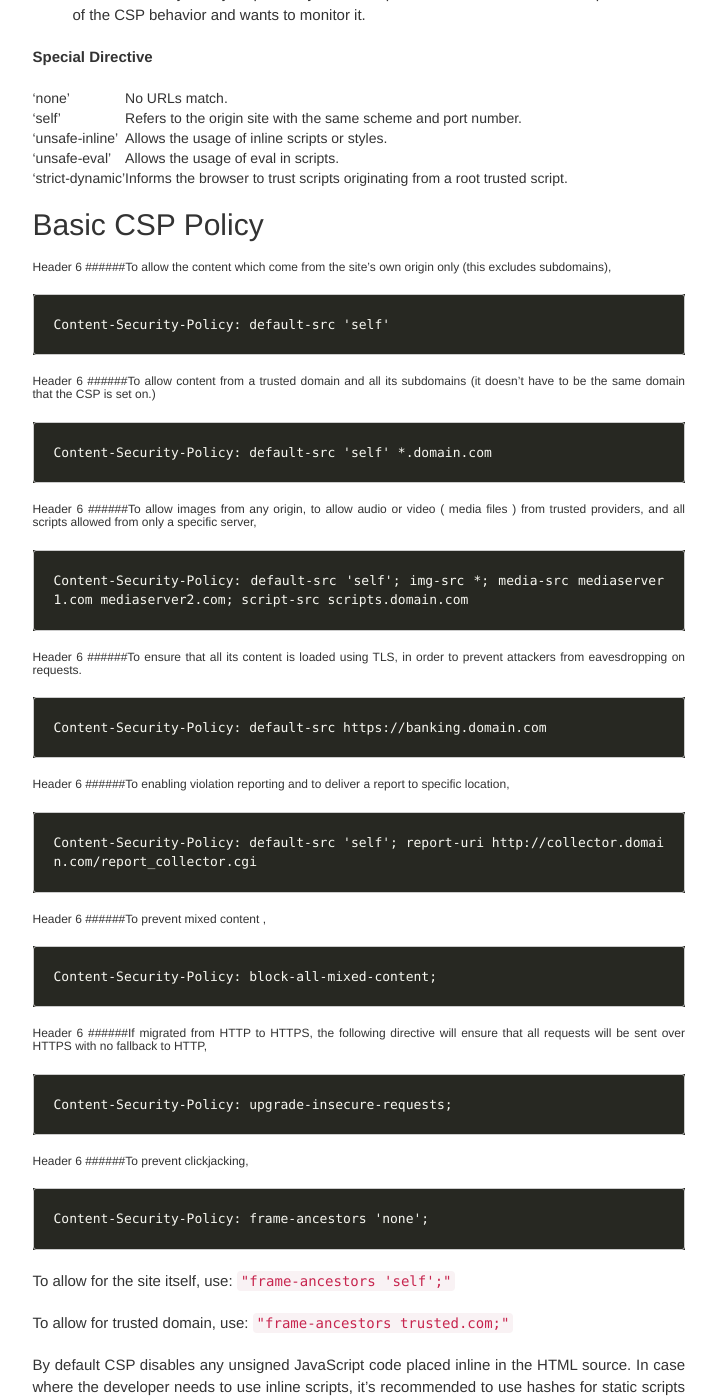
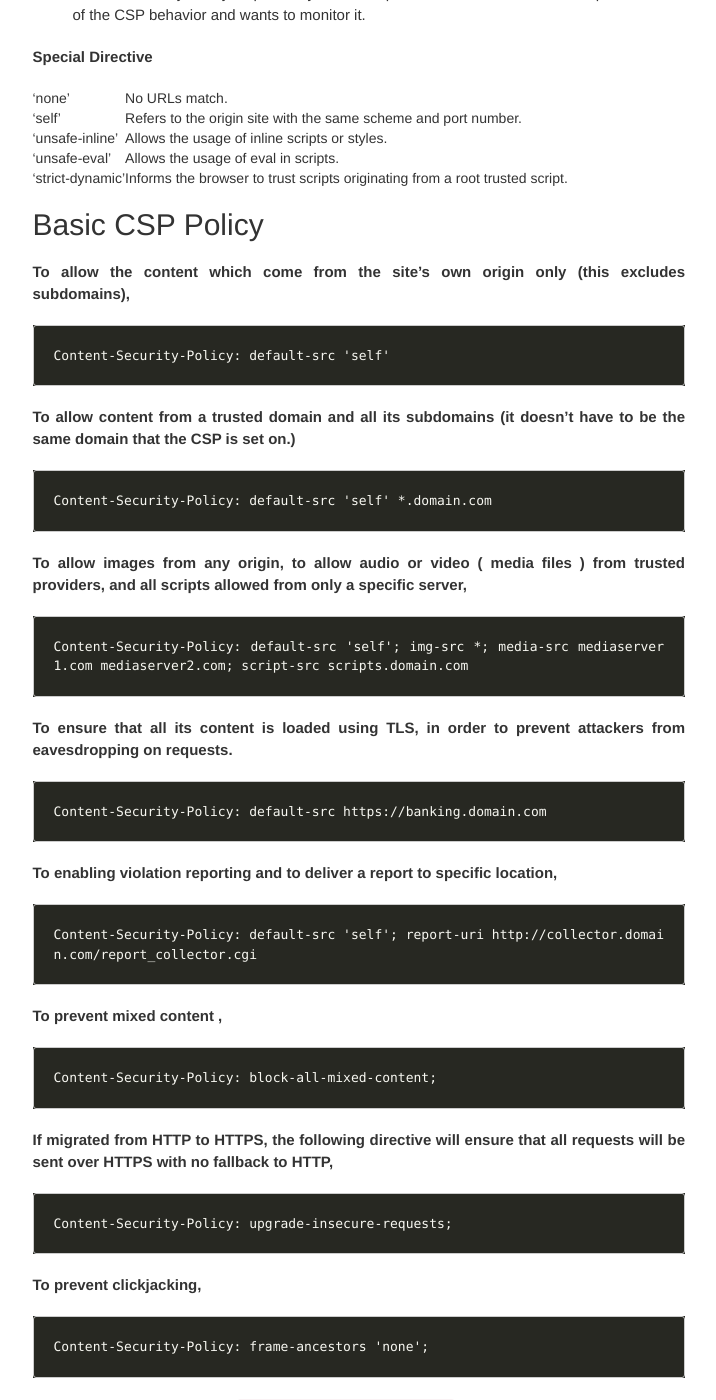
Before and after one commit to shivaGprasadh/shivaGprasadh.github.io, a Jekyll site: the page built from _posts/2020-03-02-content-security-policy.md, in a window 1280 px wide and 1400 px high, scrolled down 587 px. Shown: the whole window, without its empty margins (135-851 px from the left). Built offline with Jekyll 4.4.1, drawn with Linux system fonts in a browser that asks for light colours; nearby versions of some CDN libraries; our own code applies the rules of GitHub Pages for plain Markdown files; comment, search, counter and statistics services are not loaded.

Commit message:
Update 2020-03-02-content-security-policy.md

````diff
--- a/_posts/2020-03-02-content-security-policy.md
+++ b/_posts/2020-03-02-content-security-policy.md
@@ -11,6 +11,7 @@ The **Content Security Policy (CSP)** standard is a way to specify which resourc
 Its an another HTTP security header. you can specify the Content Security Policy through a HTTP response header called Content-Security-Policy. Then a web browser that supports CSP, such as Chrome or Firefox, parses the header information and determines which sources are trusted or not based on the instruction sent in the header.
 
 A strong CSP provides an effective second layer of protection against various types of vulnerabilities, such as cross-site scripting vulnerabilities, clickjacking, mixed content security issues, protocol downgrading and any other kind of code injections... A CSP can be used to enforce the use of Subresource Integrity (SRI).
+
 
 **Content Security Policy can be activated by following methods,**
 
@@ -30,49 +31,49 @@ A strong CSP provides an effective second layer of protection against various ty
 
 ## [](#header-4)Basic CSP Policy
 
-###### Header 6 ######To allow the content which come from the site's own origin only (this excludes subdomains),
+**To allow the content which come from the site's own origin only (this excludes subdomains),**
 
 ```
 Content-Security-Policy: default-src 'self'
 ```
 
-###### Header 6 ######To allow content from a trusted domain and all its subdomains (it doesn't have to be the same domain that the CSP is set on.)
+**To allow content from a trusted domain and all its subdomains (it doesn't have to be the same domain that the CSP is set on.)**
 
 ```
 Content-Security-Policy: default-src 'self' *.domain.com
 ```
 
-###### Header 6 ######To allow images from any origin, to allow audio or video ( media files ) from trusted providers, and all scripts allowed from only a specific server,
+**To allow images from any origin, to allow audio or video ( media files ) from trusted providers, and all scripts allowed from only a specific server,**
 
 ```
 Content-Security-Policy: default-src 'self'; img-src *; media-src mediaserver1.com mediaserver2.com; script-src scripts.domain.com
 ```
 
-###### Header 6 ######To ensure that all its content is loaded using TLS, in order to prevent attackers from eavesdropping on requests.
+**To ensure that all its content is loaded using TLS, in order to prevent attackers from eavesdropping on requests.**
 
 ```
 Content-Security-Policy: default-src https://banking.domain.com
 ```
 
-###### Header 6 ######To enabling violation reporting and to deliver a report to specific location,
+**To enabling violation reporting and to deliver a report to specific location,**
 
 ```
 Content-Security-Policy: default-src 'self'; report-uri http://collector.domain.com/report_collector.cgi
 ```
 
-###### Header 6 ######To prevent mixed content ,
+**To prevent mixed content ,**
 
 ```
 Content-Security-Policy: block-all-mixed-content;
 ```
 
-###### Header 6 ######If migrated from HTTP to HTTPS, the following directive will ensure that all requests will be sent over HTTPS with no fallback to HTTP,
+**If migrated from HTTP to HTTPS, the following directive will ensure that all requests will be sent over HTTPS with no fallback to HTTP,**
 
 ```
 Content-Security-Policy: upgrade-insecure-requests;
 ```
 
-###### Header 6 ######To prevent clickjacking,
+**To prevent clickjacking,**
 
 ```
 Content-Security-Policy: frame-ancestors 'none';
````
